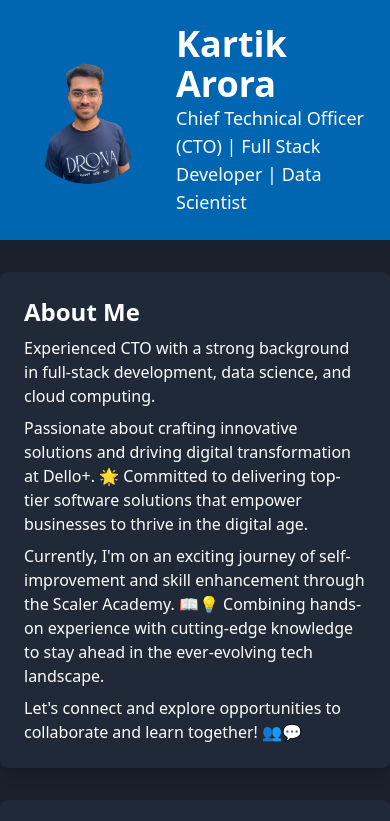
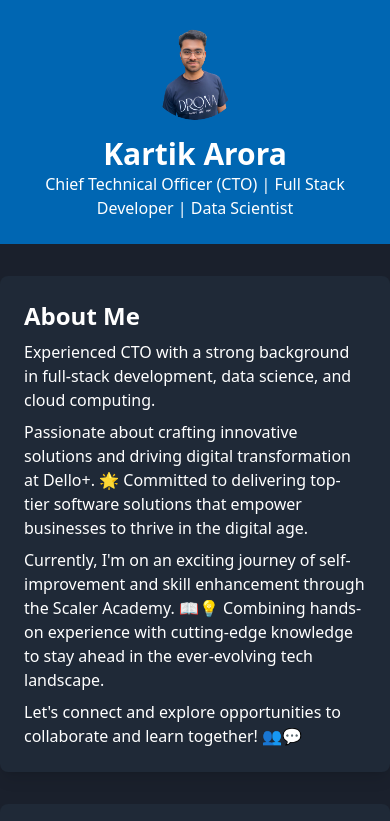
Before and after one commit to Kartik-ar/Portfolio, a plain HTML site: page index.html in a window 390 px wide. Shown: the top 821 px of the page. Drawn offline with nearby package versions, Linux system fonts and the light colour scheme.

Commit message:
enable responsiveness

```diff
--- a/index.html
+++ b/index.html
@@ -37,11 +37,12 @@
 </head>
 
 <body class="bg-dark text-light">
-    <header class="bg-primary text-white p-6 flex items-center fade-in">
-        <img src="assets/KARTIK.png" alt="Profile Image" class="w-32 h-32 rounded-full mr-6">
-        <div class="flex-1">
-            <h1 class="text-4xl font-bold">Kartik Arora</h1>
-            <p class="text-lg">Chief Technical Officer (CTO) | Full Stack Developer | Data Scientist</p>
+    <header class="bg-primary text-white p-6 flex flex-col sm:flex-row items-center fade-in">
+        <img src="assets/KARTIK.png" alt="Profile Image"
+            class="w-24 h-24 sm:w-32 sm:h-32 rounded-full mb-4 sm:mb-0 sm:mr-6">
+        <div class="text-center sm:text-left">
+            <h1 class="text-3xl sm:text-4xl font-bold">Kartik Arora</h1>
+            <p class="text-base sm:text-lg">Chief Technical Officer (CTO) | Full Stack Developer | Data Scientist</p>
         </div>
     </header>
 
```
